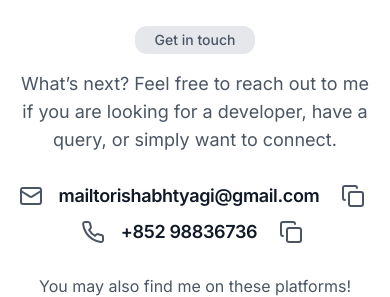
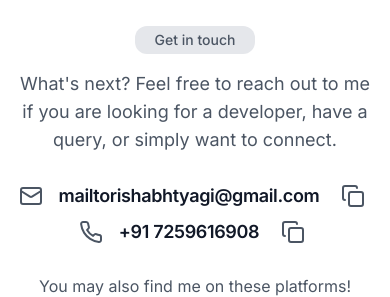
Before and after one commit to RishabhTyagiGit/Portfolio, a Next.js app: page / in a window 390 px wide. Shown: the part 5246-5543 px from the top of the page. Built offline with nearby package versions, Linux system fonts and the light colour scheme; no server answers.

Commit message:
Phone number logic as per region

```diff
--- a/src/components/sections/contact.tsx
+++ b/src/components/sections/contact.tsx
@@ -1,6 +1,6 @@
 "use client";
 
-import { useState } from "react";
+import { useState, useEffect } from "react";
 import { Copy, Mail, Phone } from "lucide-react";
 // import Link from 'next/link';
 
@@ -13,7 +13,9 @@ import useWindowSize from "@/hooks/use-window-size";
 import { copyTextToClipboard } from "@/lib/utils";
 
 let email = "mailtorishabhtyagi@gmail.com";
-let phone = "+852 98836736";
+// Define both phone numbers
+let asiaPhone = "+852 98836736";
+let globalPhone = "+91 7259616908";
 
 type CopyValue = "email" | "phone";
 
@@ -23,6 +25,27 @@ const ContactSection = () => {
   const [copiedValueType, setCopiedValueType] = useState<CopyValue | null>(
     null
   );
+  const [isAsiaRegion, setIsAsiaRegion] = useState(false);
+
+  useEffect(() => {
+    // Fetch user's location using IP geolocation API
+    fetch("https://ipapi.co/json/")
+      .then((response) => response.json())
+      .then((data) => {
+        // Check if user is from Hong Kong, China, or Macao
+        const country = data.country_code;
+        setIsAsiaRegion(
+          country === "HK" || country === "CN" || country === "MO"
+        );
+      })
+      .catch((error) => {
+        console.error("Error fetching location:", error);
+        setIsAsiaRegion(false); // Default to global phone on error
+      });
+  }, []);
+
+  // Get the appropriate phone number based on region
+  const phone = isAsiaRegion ? asiaPhone : globalPhone;
 
   const handleCopyClick = async (text: string, type: CopyValue) => {
     try {
@@ -48,7 +71,7 @@ const ContactSection = () => {
           <Tag label="Get in touch" />
         </div>
         <Typography variant="subtitle" className="max-w-xl text-center">
-          What’s next? Feel free to reach out to me if you are looking for a
+          What's next? Feel free to reach out to me if you are looking for a
           developer, have a query, or simply want to connect.
         </Typography>
       </div>
```
